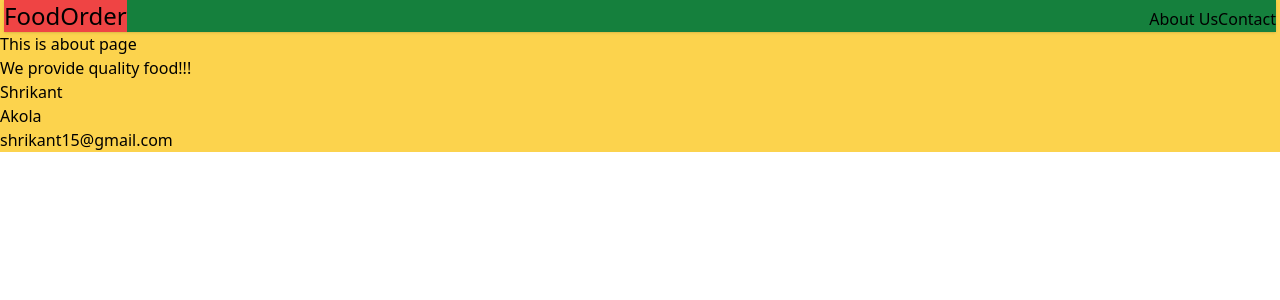
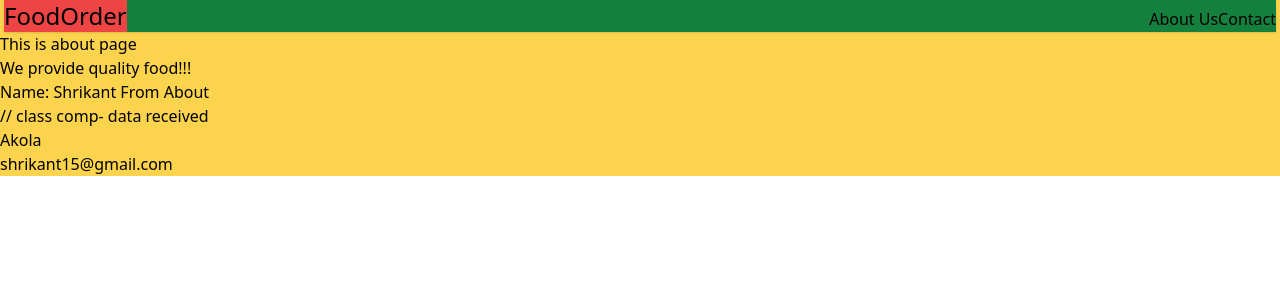
Before and after one commit to shrikant1501/React-Router, a React (Vite) app: page /about in a window 1280 px wide. Shown: the top 300 px of the page. Built offline with nearby package versions, Linux system fonts and the light colour scheme.

Commit message:
Class comp - Props

```diff
--- a/src/components/About.js
+++ b/src/components/About.js
@@ -4,7 +4,7 @@ const About = () => {
     <div>
       <h1>This is about page</h1>
       <h2>We provide quality food!!!</h2>
-      <UserClass />
+      <UserClass name={"Shrikant From About"} />
     </div>
   );
 };
--- a/src/components/User.js
+++ b/src/components/User.js
@@ -1,10 +1,13 @@
 import react from "react";
 
 class UserClass extends react.Component {
+  constructor(props) {
+    super(props);
+  }
   render() {
     return (
       <div>
-        <h2>Shrikant</h2>
+        <h2>Name: {this.props.name}</h2> // class comp- data received
         <h3>Akola</h3>
         <h4>shrikant15@gmail.com</h4>
       </div>
```
